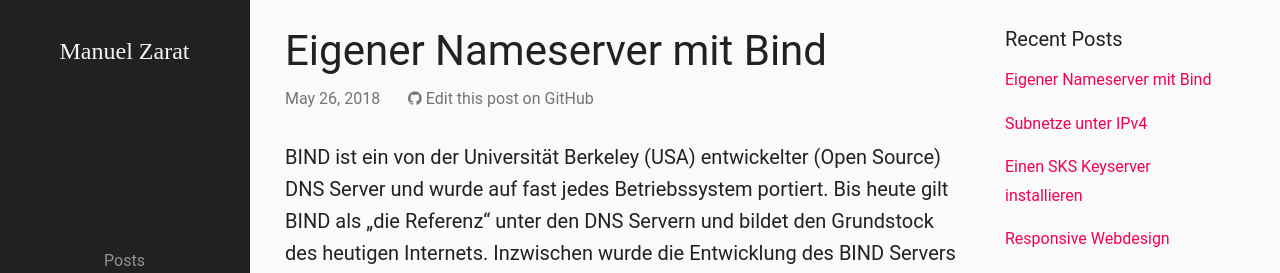
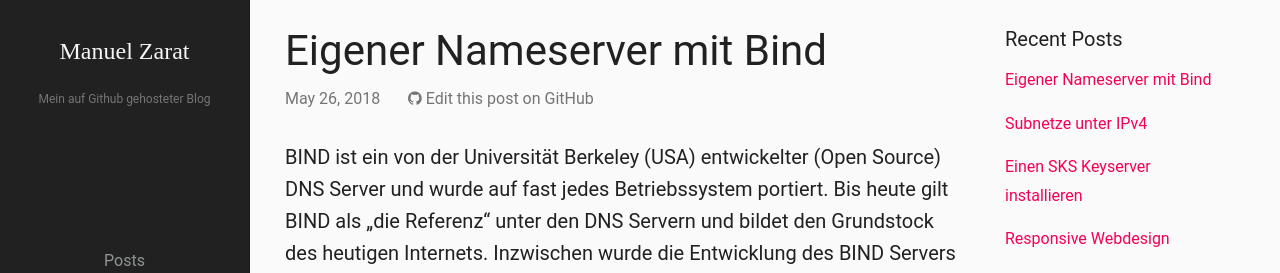
Before and after one commit to mbrain/zarat.github.io, a Jekyll site: the page built from index.html, in a window 1280 px wide. Shown: the top 273 px of the page. Built offline with Jekyll 4.4.1, drawn with Linux system fonts in a browser that asks for light colours; the list of posts is cut into pages by our own code.

Commit message:
Update _config.yml

```diff
--- a/_config.yml
+++ b/_config.yml
@@ -1,7 +1,7 @@
 # your informations
 author:
   name: Manuel Zarat
-  description:
+  description: Mein auf Github gehosteter Blog
   picture: /assets/images/avatar.jpg
   favicon: /assets/images/favicon.png
 
```
